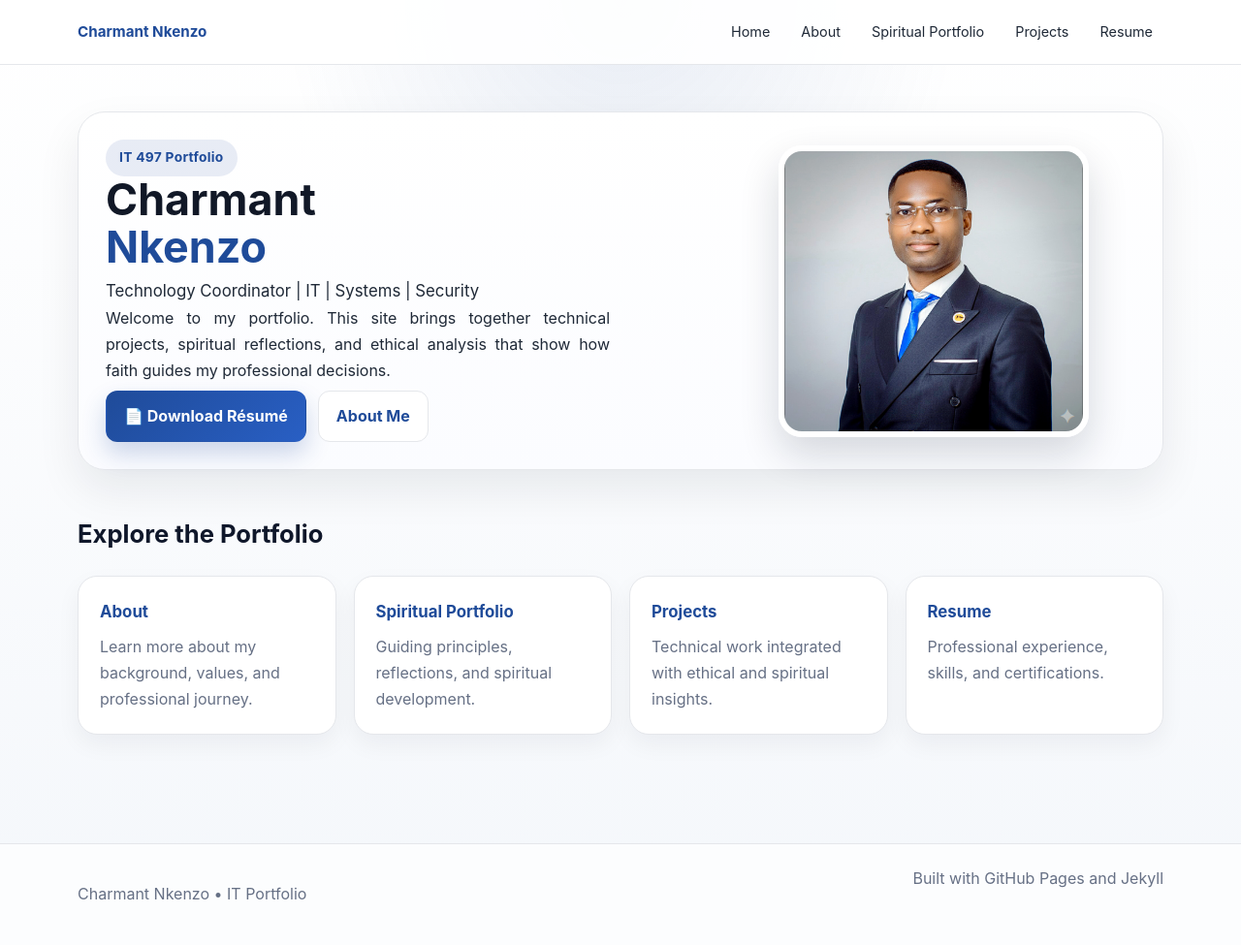
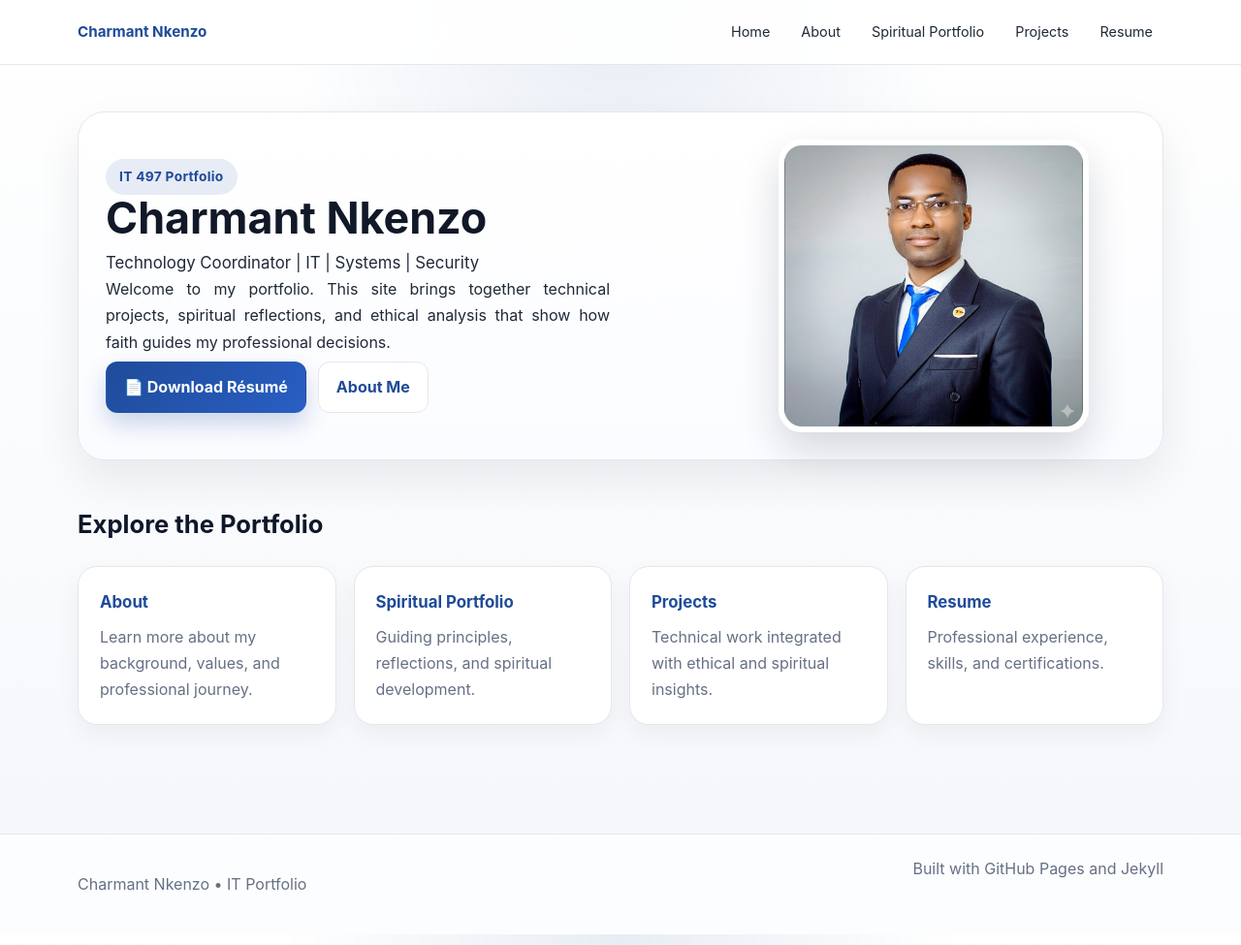
Before and after one commit to guychel20/charmantnkenzo.github.io, a Jekyll site: the page built from index.md, in a window 1280 px wide and 975 px high. Shown: the whole window at 97% size. Built offline with Jekyll 4.4.1, drawn with Linux system fonts in a browser that asks for light colours; our own code applies the rules of GitHub Pages for plain Markdown files.

Commit message:
Clean hero layout: remove break and improve spacing

```diff
--- a/assets/css/style.css
+++ b/assets/css/style.css
@@ -113,6 +113,7 @@ a:hover {
 .hero-copy p {
   text-align: justify;
   max-width: 520px;
+  margin-top: 6px;
 }
 
 .badge {
@@ -141,6 +142,7 @@ h1 {
   max-width: 520px;
   font-size: 1.05rem;
   margin-top: 0;
+  margin-bottom: 14px; /* creates space before welcome text */
 }
 
 .hero p {
--- a/index.md
+++ b/index.md
@@ -11,8 +11,7 @@ permalink: /
     <span class="badge">IT 497 Portfolio</span>
 
     <h1>
-      Charmant<br>
-      <span style="color:#1f4b99;">Nkenzo</span>
+      Charmant Nkenzo
     </h1>
 
     <p class="lead">
```
